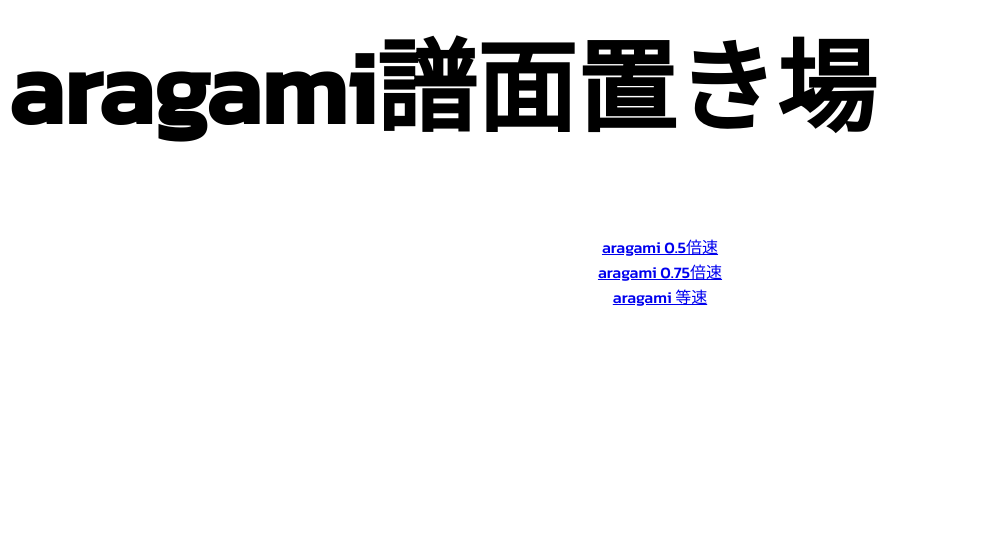
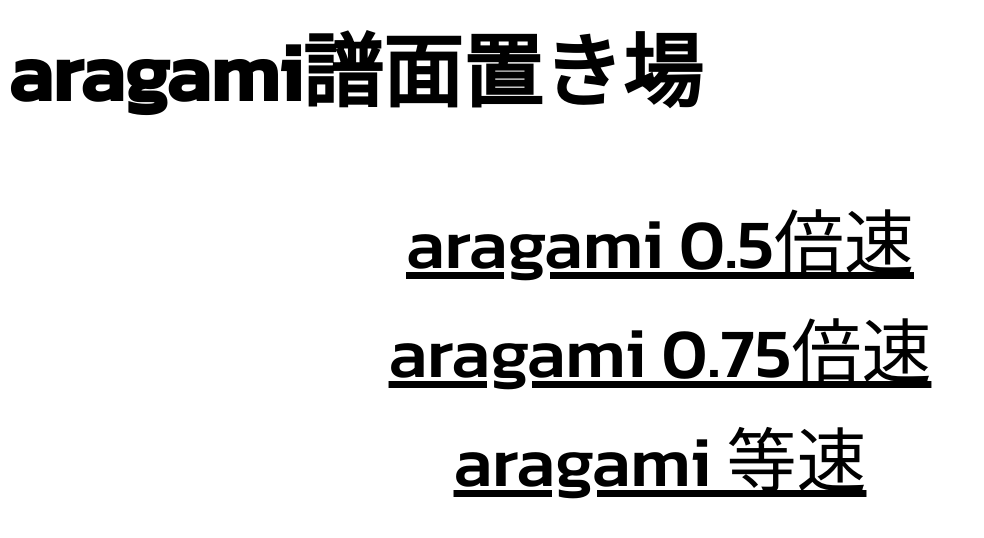
Before and after one commit to paldooon/aragami, a plain HTML site: page index.html in a window 1280 px wide. Shown: the whole page, without its empty margins (0-984 px from the left). Drawn offline with Linux system fonts and the light colour scheme.

Commit message:
Update index.html

```diff
--- a/index.html
+++ b/index.html
@@ -8,8 +8,8 @@
     *{
       font-family: 'Kanit', sans-serif;
     }
-    div.center{
-      font-size; 70px;
+    div.center ul li a{
+      font-size: 70px;
       color: black;
       margin: 70px;
       text-align: center;
@@ -20,8 +20,11 @@
     div.center ul{
       list-style: none;
     }
+    div.center{
+      text-align: center;
+    }
     h1{
-      font-size: 100px;
+      font-size: 80px;
     }
   </style>
 </head>
```
